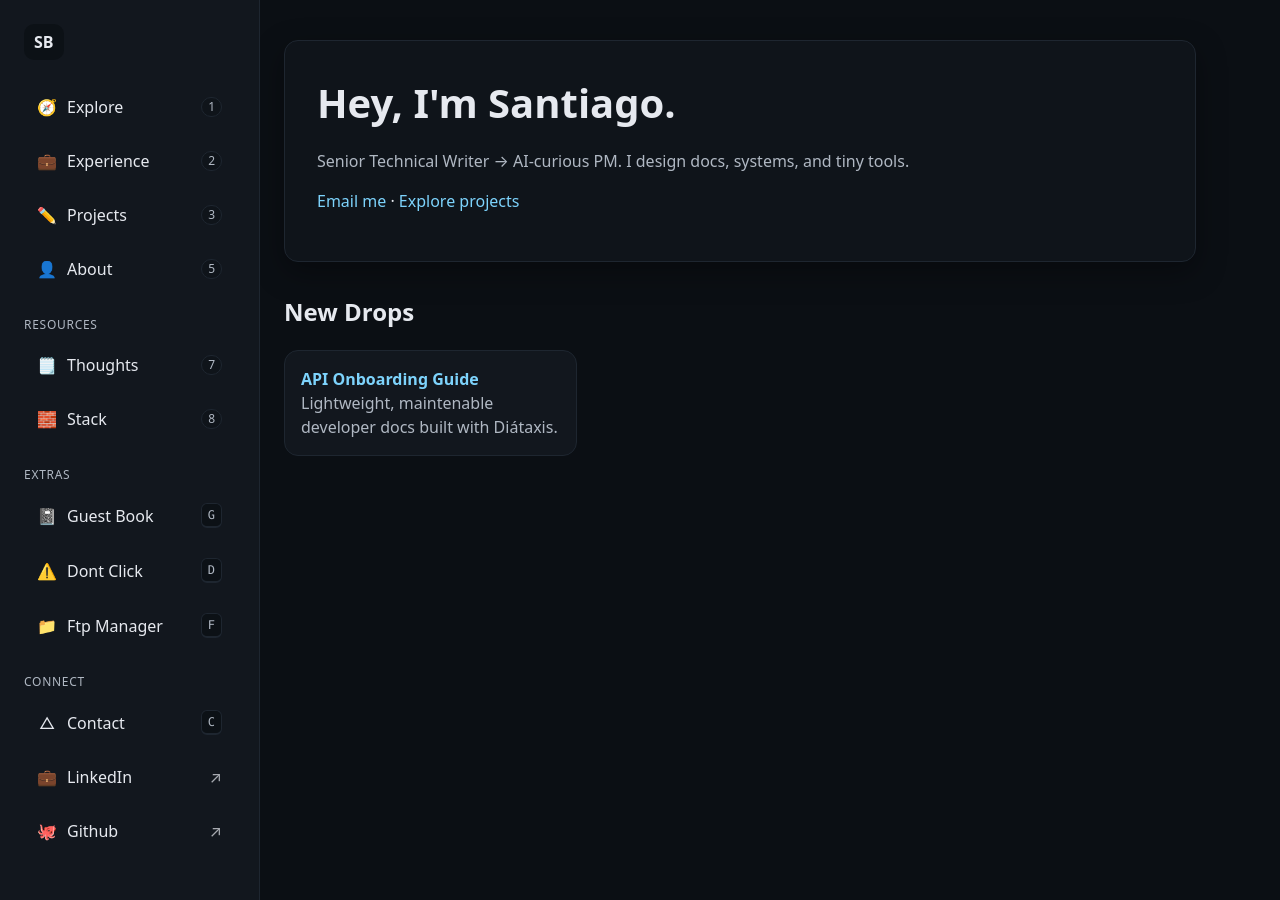
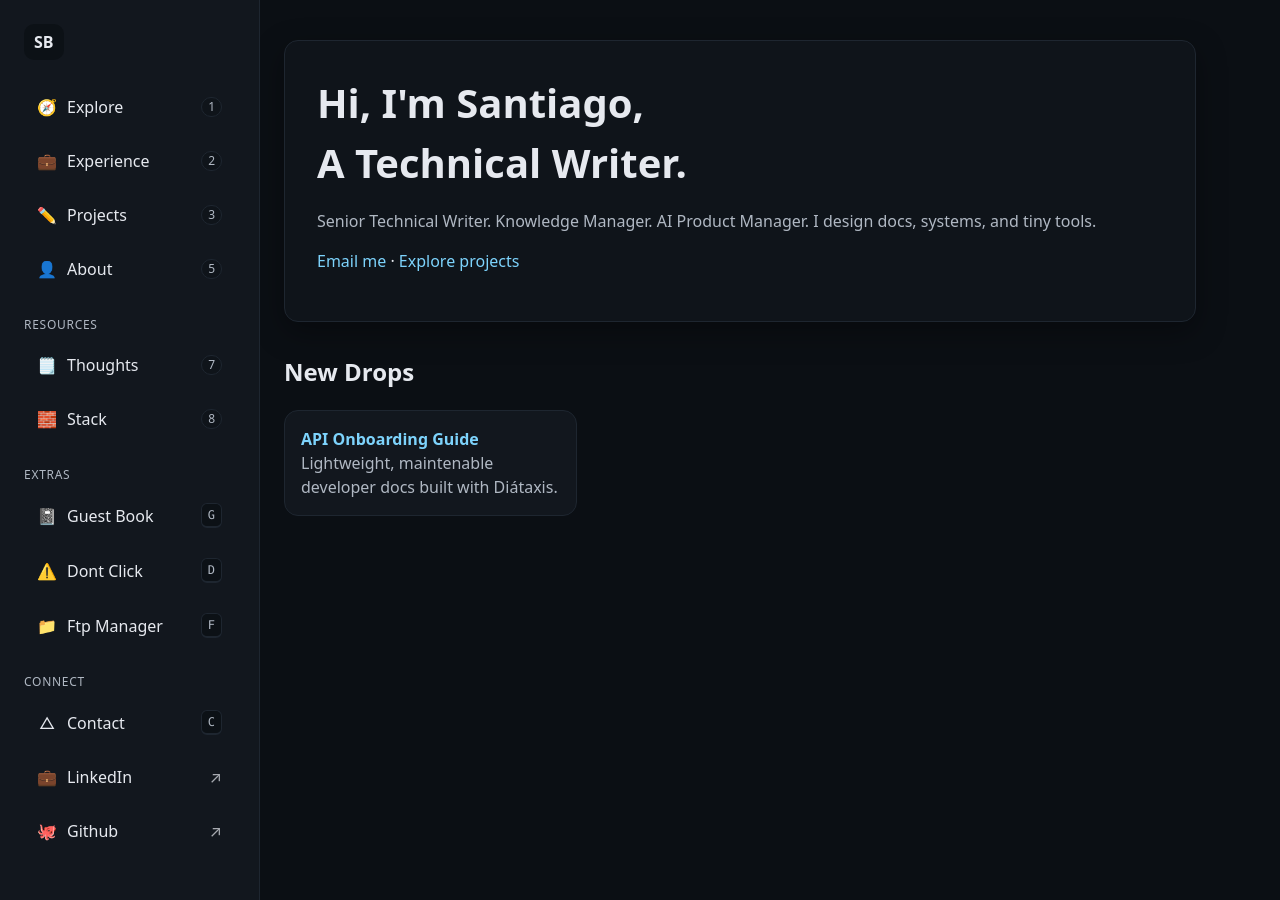
Before and after one commit to Sant720/portfolio, a Jekyll site: the page built from index.md, in a window 1280 px wide. Built offline with Jekyll 4.4.1, drawn with Linux system fonts in a browser that asks for light colours.

Commit message:
Update index.md

```diff
--- a/index.md
+++ b/index.md
@@ -3,8 +3,8 @@ layout: default
 title: Home
 ---
 <section class="hero">
-  <h1>Hey, I'm Santiago.</h1>
-  <p class="muted">Senior Technical Writer → AI‑curious PM. I design docs, systems, and tiny tools.</p>
+  <h1>Hi, I'm Santiago,<br>A Technical Writer.</h1>
+  <p class="muted">Senior Technical Writer. Knowledge Manager. AI Product Manager. I design docs, systems, and tiny tools.</p>
   <p>
     <a href="mailto:santiago.bolivar7@gmail.com">Email me</a> ·
     <a href="{{ '/projects/' | relative_url }}">Explore projects</a>
```
